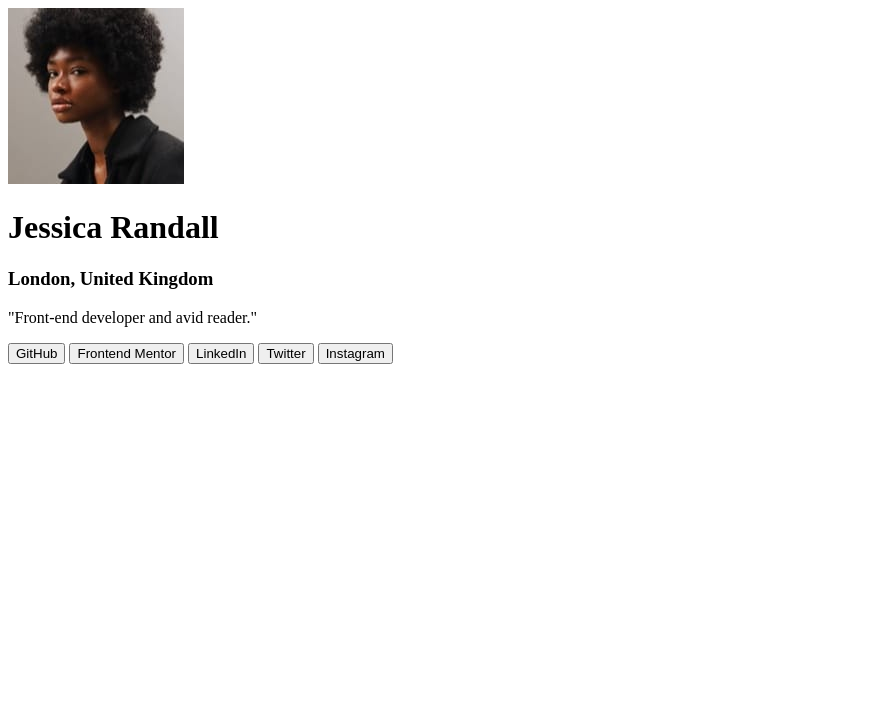
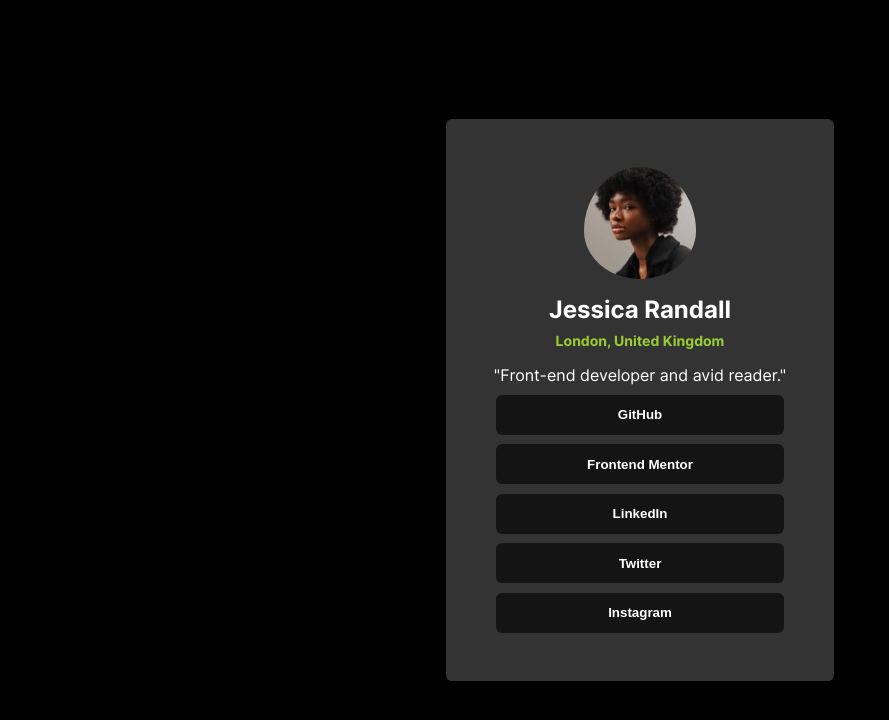
Before and after one commit to ciph3r-dragon/social-links-profile, a plain HTML site: page index.html in a window 1280 px wide. Shown: the whole page, without its empty margins (0-889 px from the left). Drawn offline with Linux system fonts and the light colour scheme.

Commit message:
Page styled

```diff
--- a/index.html
+++ b/index.html
@@ -4,6 +4,8 @@
     <meta charset="UTF-8">
     <meta name="viewport" content="width=device-width, initial-scale=1.0">
     <title>Social Links Profile</title>
+    <link rel="stylesheet" href="style.css">
+
 </head>
 <body>
     <div class="container">
--- a/style.css
+++ b/style.css
@@ -0,0 +1,74 @@
+@font-face {
+    font-family: Inter;
+    src: url(assets/fonts/Inter-VariableFont_slnt\,wght.ttf);
+}
+
+* {
+    margin: 0;
+    padding: 0;
+}
+
+body {
+    font-family: Inter;
+    width: auto;
+    height: 100vh;
+    background-color: black;
+    display: flex;
+    justify-content: center;
+    align-items: center;
+
+}
+h1, p {
+    color: white;
+}
+
+h1 {
+    font-size: 24px;
+    padding-bottom: 0.5rem;
+}
+
+h3 {
+    color: yellowgreen;
+    font-size: 14px;
+    padding-bottom: 1rem;
+}
+img {
+    border-radius: 50%;
+    width: 7rem;
+    height: auto;
+    padding-bottom: 1rem;
+}
+
+button {
+    display: flex;
+    width: 18rem;
+    height: 2.5rem;
+    justify-content: center;
+    align-items: center;
+    color: white;
+    font-weight: bold;
+    background-color: hsl(0, 0%, 8%);
+    border: none;
+    margin-top: 0.6rem;
+    border-radius: 0.4rem;
+}
+
+.container-head {
+    display: flex;
+    flex-direction: column;
+    align-items: center;
+}
+
+.container-body {
+    display: flex;
+    flex-direction: column;
+    align-items: center;
+}
+
+.container {
+    background-color: hsl(0, 0%, 20%);
+    width: fit-content;
+    height: fit-content;
+    padding: 3rem;
+   border-radius: 0.4rem;
+}
```
